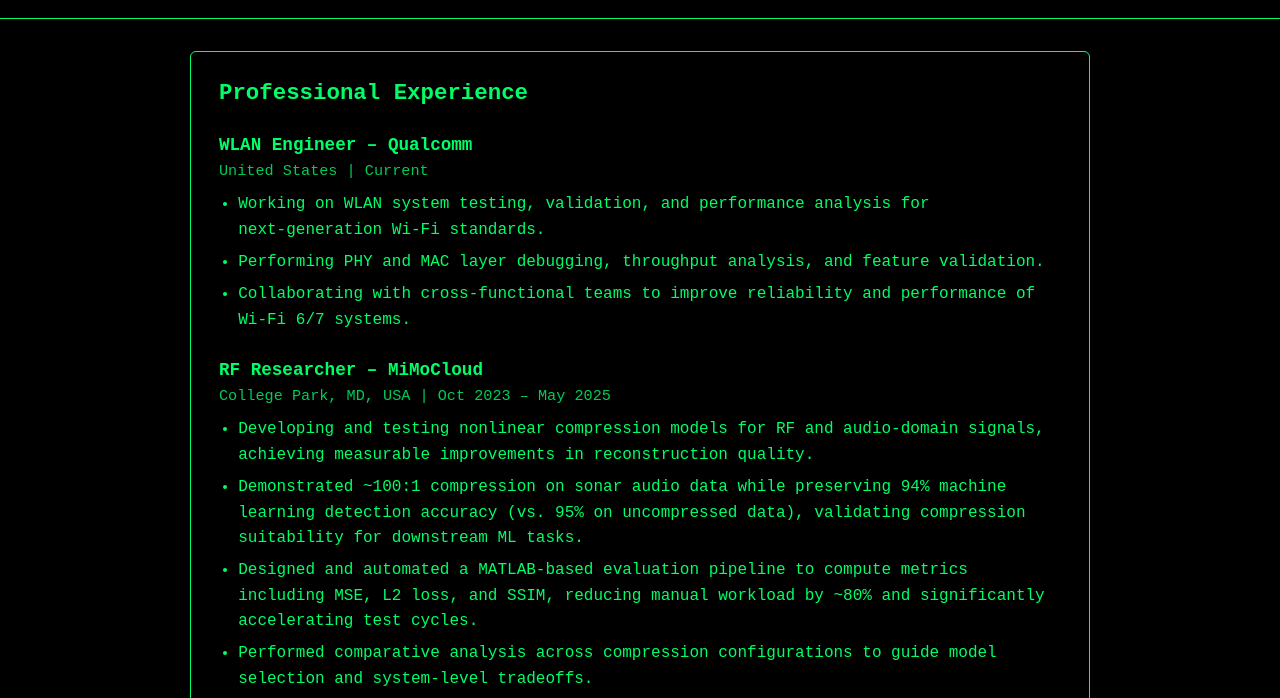
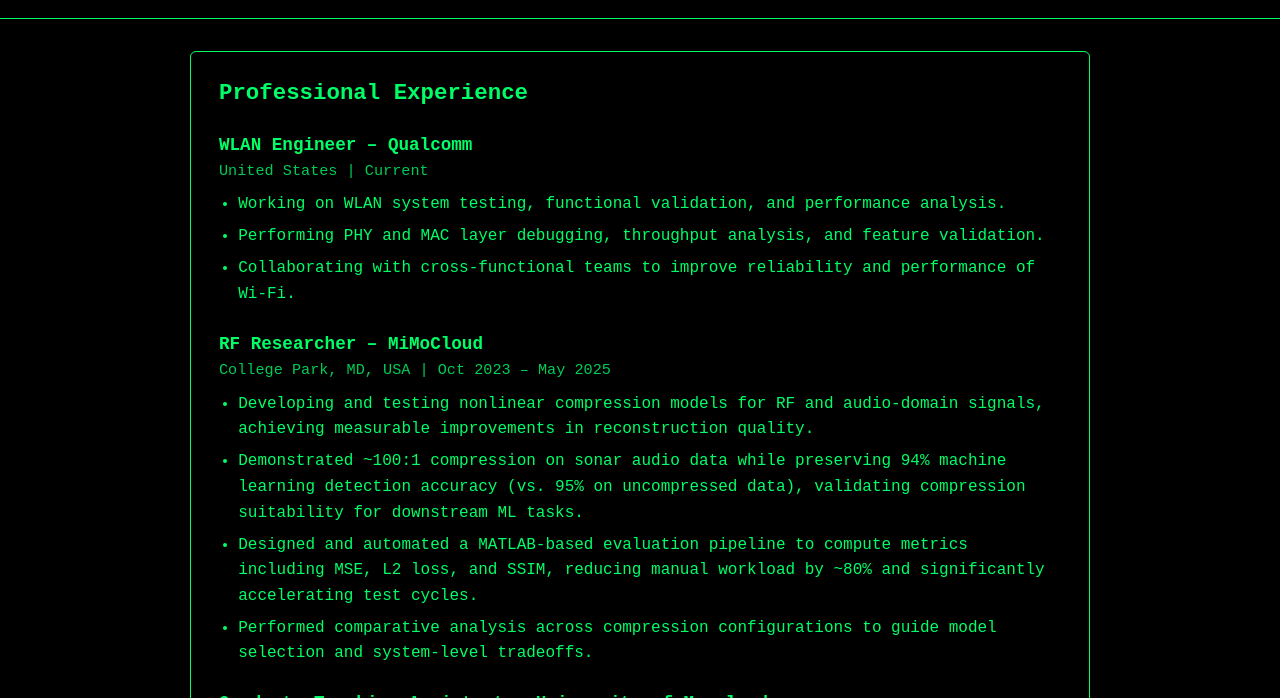
Before and after one commit to avinash-gudipati/avinash-gudipati.github.io, a plain HTML site: page index.html in a window 1280 px wide. Shown: the part 102-800 px from the top of the page. Drawn offline with Linux system fonts and the light colour scheme.

Commit message:
minor changes

```diff
--- a/index.html
+++ b/index.html
@@ -90,9 +90,9 @@
         <h3>WLAN Engineer – Qualcomm</h3>
         <span>United States | Current</span>
         <ul>
-          <li>Working on WLAN system testing, validation, and performance analysis for next‑generation Wi‑Fi standards.</li>
+          <li>Working on WLAN system testing, functional validation, and performance analysis.</li>
           <li>Performing PHY and MAC layer debugging, throughput analysis, and feature validation.</li>
-          <li>Collaborating with cross‑functional teams to improve reliability and performance of Wi‑Fi 6/7 systems.</li>
+          <li>Collaborating with cross‑functional teams to improve reliability and performance of Wi‑Fi.</li>
         </ul>
       </div>
 
```
